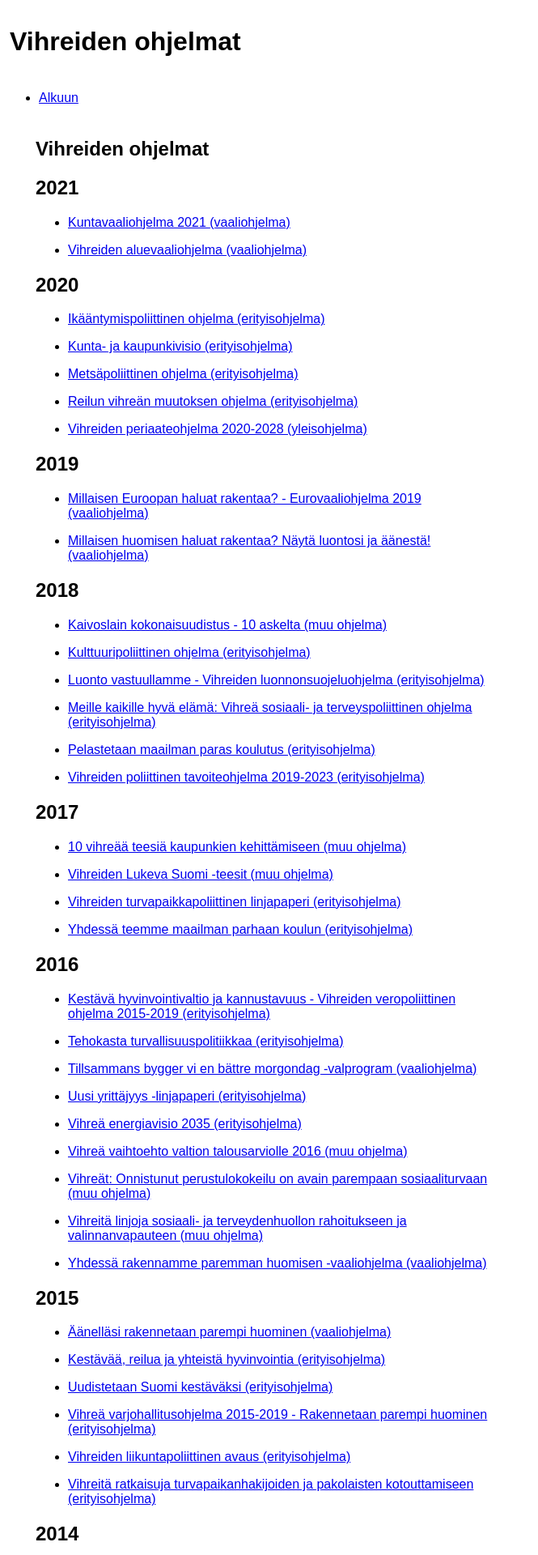
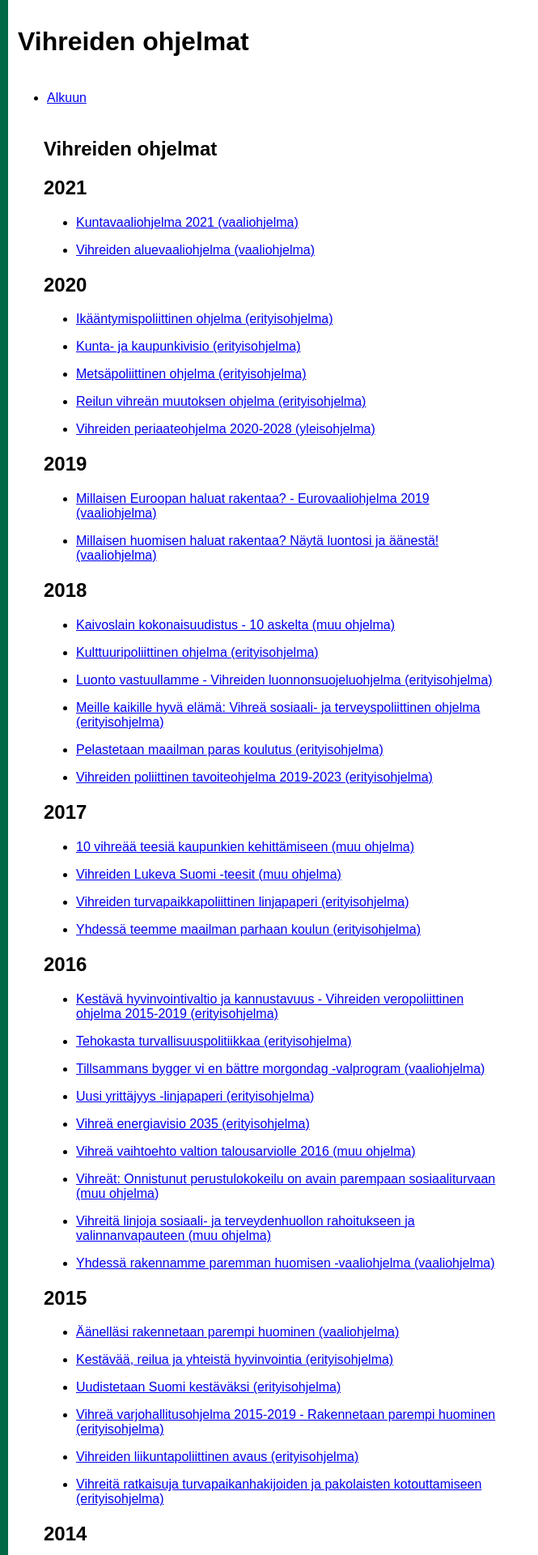
Before and after one commit to ypcs/vihreat-ohjelmat, a Jekyll site: the page built from index.md, in a window 1280 px wide. Shown: the top 1920 px of the page at 81% size, without its empty margins (0-665 px from the left). Built offline with Jekyll 4.4.1, drawn with Linux system fonts in a browser that asks for light colours.

Commit message:
Update base styles

```diff
--- a/_layouts/default.html
+++ b/_layouts/default.html
@@ -2,6 +2,7 @@
 <html lang="fi">
   <head>
     <meta charset="utf-8"/>
+    <meta name="viewport" content="width=device-width, initial-scale=1"/>
     <title>{{ page.title }}</title>
     <link rel="stylesheet" href="/static/css/simple.css"/>
   </head>
--- a/static/css/simple.sass
+++ b/static/css/simple.sass
@@ -5,8 +5,14 @@ $font: Arial, Helvetica, sans-serif
 
 html, body
   font-family: $font
+  margin: 0
+  padding: 0
+
+body
+  border-left: 10px solid #006845
 
 #page
+  padding: 0.5em
   max-width: 600px
   >section, >header, >footer
     padding: 0.25em
```
